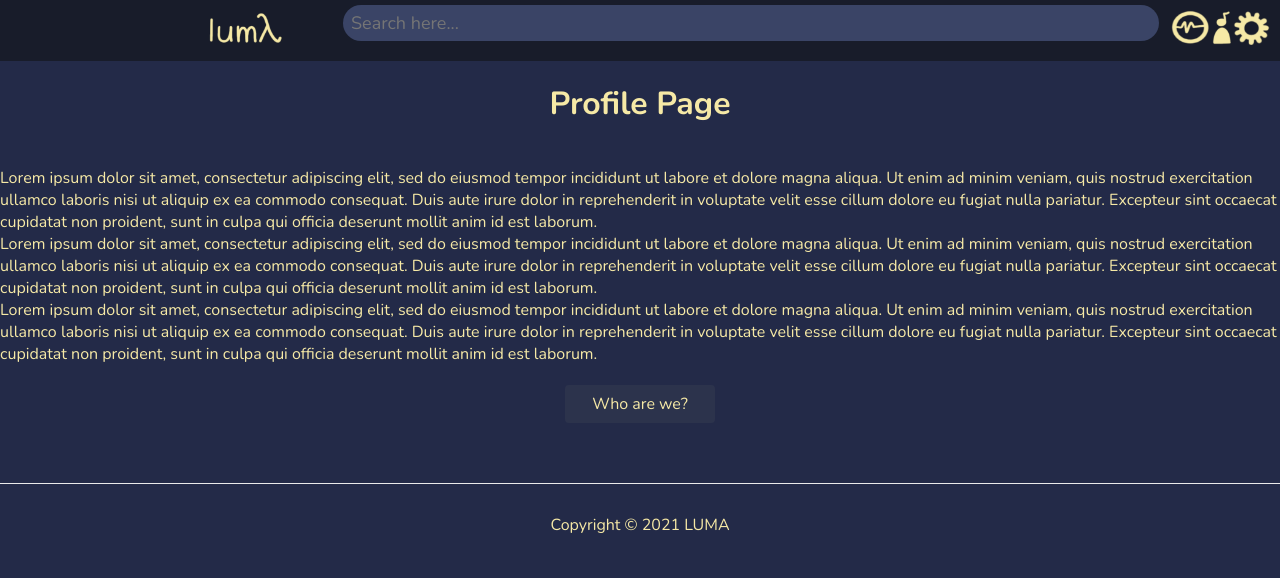
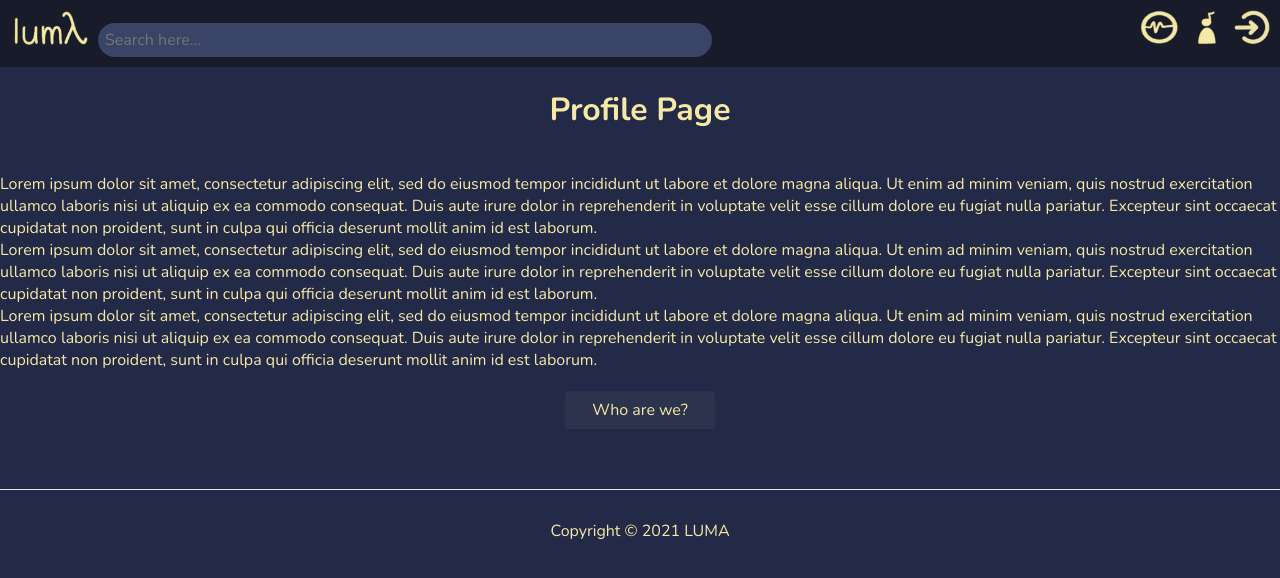
Before and after one commit to thejamielin/Luma, a Next.js app in the folder src/frontend/: page /profile in a window 1280 px wide. Shown: the top 578 px of the page. Built offline with nearby package versions, Linux system fonts and the light colour scheme.

Commit message:
modified navbar and icons

```diff
--- a/src/frontend/components/navbar.js
+++ b/src/frontend/components/navbar.js
@@ -7,27 +7,33 @@ const Navbar = () => {
 
     return (
         <nav>
-            <div className="logo">
-                <Link href="/">
-                    <a><Image src="/logo.png" width={78} height={35}/></a>
-                </Link>
-            </div>
-            <div>
-                <input
+        <div className="leftel">
+
+        <Link href="/">
+                <a><Image src="/logo.png" width={78} height={35}/></a>
+        </Link>
+
+            <input
                 className="searchBar"
                 placeholder="Search here..."/>
-            </div>
+
+        </div>
+        <div class="rightel">
             <a>
+
                 <Link href="/connections">
                     <Image src="/connect.png" width={41} height={35}/>
                 </Link>
+                &emsp;
                 <Link href="/profile">
                     <Image src="/account.png" width={23} height={35}/>
                 </Link>
-                <Link href="/settings">
-                    <Image src="/settings.png" width={37} height={35}/>
+                &emsp;
+                <Link href="/login">
+                    <Image src="/login.png" width={36} height={35}/>
                 </Link>
             </a>
+        </div>
         </nav>
      );
 }
--- a/src/frontend/styles/globals.css
+++ b/src/frontend/styles/globals.css
@@ -6,30 +6,15 @@ body {
   font-family: "Nunito";
   margin: 0px;
 }
+
 a {
   color: #F6E9A6;
   text-decoration: none;
 }
+
 .content {
   width: 100%;
   margin: 0 auto;
-}
-nav {
-  background: #181C2A;
-  margin: 0px;
-  padding: 0px;
-  display: flex;
-  justify-content: flex-end;
-  align-items: flex-end;
-}
-nav a {
-  float: right;
-  text-align: center;
-  padding: 10px;
-}
-nav .logo {
-  margin-right: 50px;
-  display: flex;
 }
 
 footer {
@@ -50,15 +35,29 @@ footer {
   text-decoration: underline;
 }
 
+nav {
+  background-color: #181C2A;
+  padding: 10px;
+  overflow: auto;
+}
+
+.leftel{
+  float: left;
+}
+
+.rightel{
+  float:right;
+}
+
 .searchBar {
-  padding: 8px;
+  margin-left: 10px;
+  padding: 7px;
   border-radius: 30px;
   border: none;
-  width: 800px;
+  width: 600px;
   height: 20px;
-  font-size: 18px;
+  font-size: 16px;
   text-align: flex-end;
   background-color: #3A4466;
   font-family: "Nunito";
-  margin-bottom: 20px;
 }
```
Also changed, not shown: src/frontend/public/login.png (added), src/frontend/public/logo.png.
